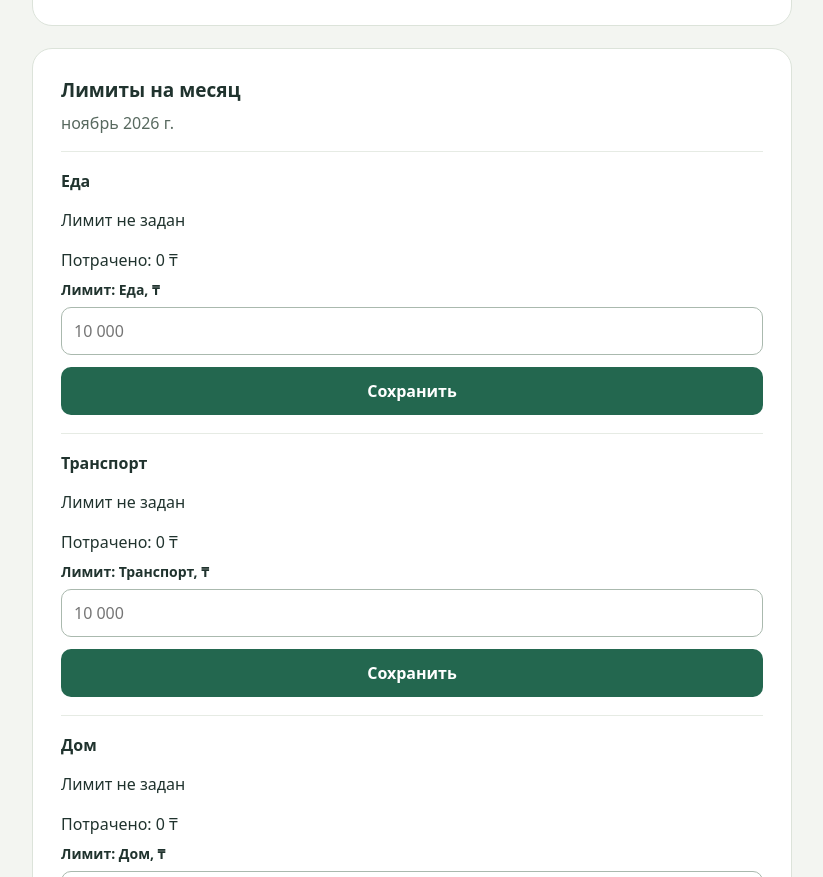
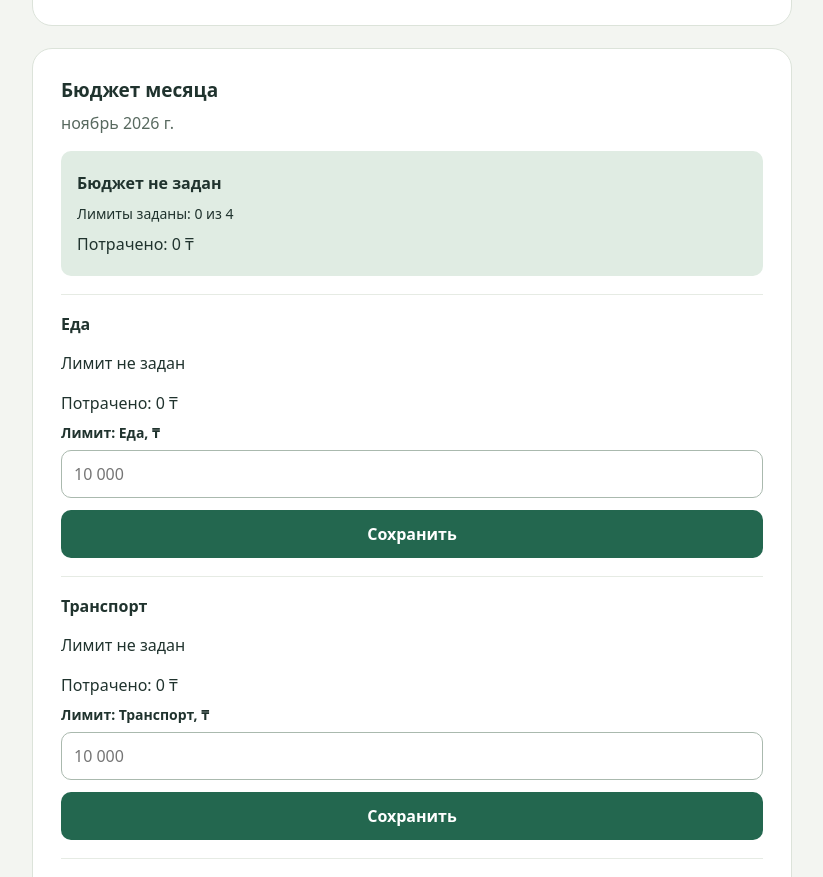
Before and after one commit to alekenovkanat-code/rashody, a plain HTML site: page index.html in a window 1280 px wide. Shown: the part 954-1831 px from the top of the page, without its empty margins (228-1051 px from the left). Drawn offline with Linux system fonts and the light colour scheme.

Commit message:
Добавлен общий бюджет месяца

```diff
--- a/index.html
+++ b/index.html
@@ -25,7 +25,7 @@
     </section>
     <section class="summary" aria-labelledby="month-title"><div><h2 id="month-title">За текущий месяц</h2><p id="month-label"></p></div><p id="total" aria-live="polite">0 ₸</p></section>
     <section class="card category-summary" aria-labelledby="category-title"><h2 id="category-title">По категориям за месяц</h2><dl id="category-totals" aria-live="polite"></dl></section>
-    <section class="card budget" aria-labelledby="budget-title"><h2 id="budget-title">Лимиты на месяц</h2><p id="budget-month"></p><div id="budget-limits"></div><p id="budget-status" role="status"></p></section>
+    <section class="card budget" aria-labelledby="budget-title"><h2 id="budget-title">Бюджет месяца</h2><p id="budget-month"></p><div class="budget-summary" aria-live="polite"><p id="budget-total"></p><p id="budget-count"></p><p id="budget-spent"></p><p id="budget-remaining" hidden></p></div><div id="budget-limits"></div><p id="budget-status" role="status"></p></section>
     <section class="card" aria-labelledby="list-title"><h2 id="list-title">Все траты</h2><p id="empty">Пока нет трат. Добавьте первую.</p><ul id="expenses"></ul></section>
     <footer>Данные хранятся только в этом браузере.</footer>
   </main>
--- a/script.js
+++ b/script.js
@@ -57,6 +57,22 @@ function render() {
     }
   }
   const total = [...totals.values()].reduce((sum, value) => sum + value, 0n);
+  const limits = Object.values(budgets[month] || {});
+  const budgetTotal = limits.reduce((sum, minor) => sum + BigInt(minor), 0n);
+  document.querySelector("#budget-total").textContent = !budgetReadable
+    ? "Бюджет недоступен"
+    : limits.length ? `Общий бюджет: ${formatTotal(budgetTotal)}` : "Бюджет не задан";
+  const budgetCount = document.querySelector("#budget-count");
+  budgetCount.hidden = !budgetReadable;
+  budgetCount.textContent = `Лимиты заданы: ${limits.length} из 4`;
+  document.querySelector("#budget-spent").textContent = `Потрачено: ${formatTotal(total)}`;
+  const budgetRemaining = document.querySelector("#budget-remaining");
+  const budgetBalance = budgetTotal - total;
+  budgetRemaining.hidden = !budgetReadable || limits.length === 0;
+  budgetRemaining.className = budgetBalance < 0n ? "limit-overrun" : "";
+  budgetRemaining.textContent = budgetRemaining.hidden ? "" : budgetBalance < 0n
+    ? `Перерасход ${formatTotal(-budgetBalance)}`
+    : `Осталось ${formatTotal(budgetBalance)}`;
   for (const [category, spent] of totals) {
     const { spending, remaining } = limitIndicators.get(category);
     spending.textContent = `Потрачено: ${formatTotal(spent)}`;
--- a/styles.css
+++ b/styles.css
@@ -41,6 +41,10 @@ footer { text-align: center; font-size: 12px; margin: 24px 0; }
 .budget { margin-bottom: 22px; }
 .budget h2 { margin-bottom: 8px; }
 #budget-month { color: #58695f; margin-top: 0; }
+.budget-summary { margin-bottom: 18px; padding: 12px 16px; border-radius: 10px; background: #e0ece3; overflow-wrap: anywhere; }
+.budget-summary p { margin: 8px 0; }
+#budget-total { font-weight: 700; }
+#budget-count { font-size: 14px; }
 .limit-form { border-top: 1px solid #e6ebe4; padding: 18px 0; }
 .limit-form h3 { margin: 0 0 10px; font-size: 16px; }
 .limit-value { overflow-wrap: anywhere; }
```
Also changed, not shown: 1 other file.
